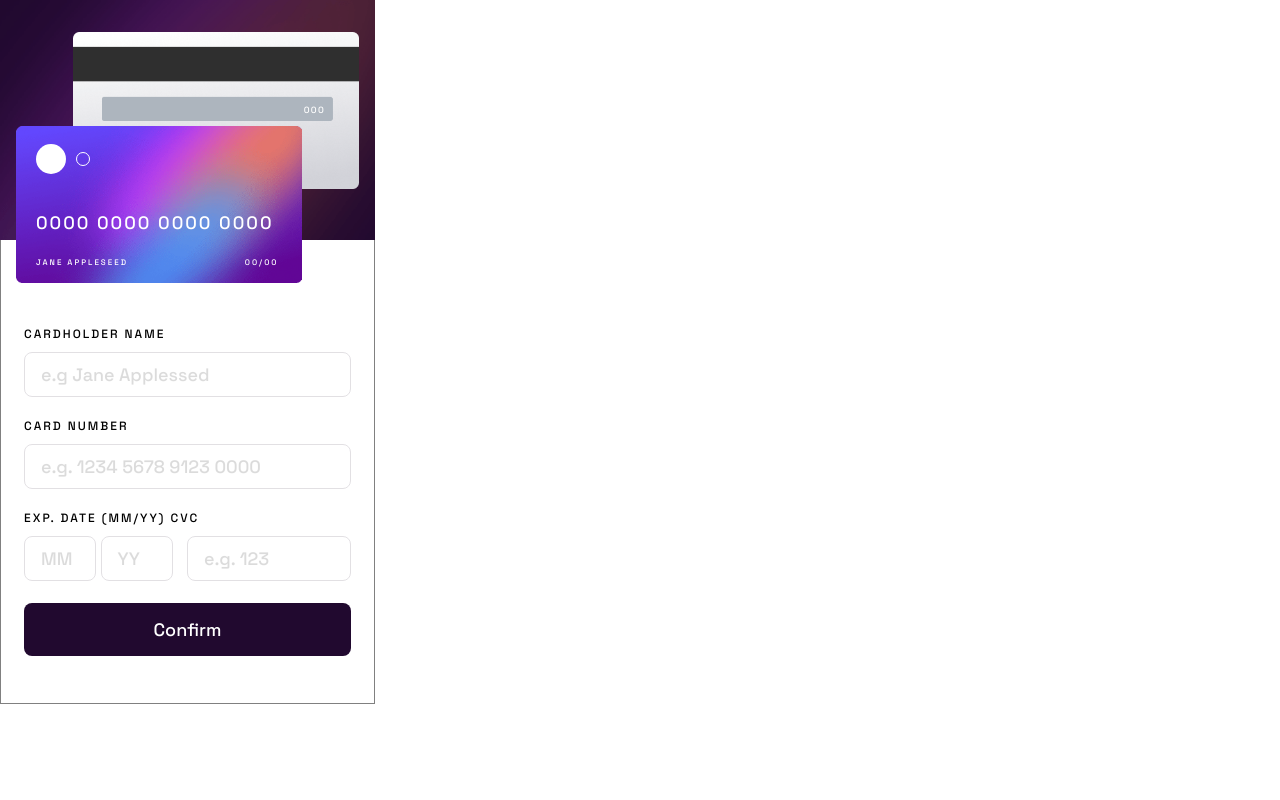
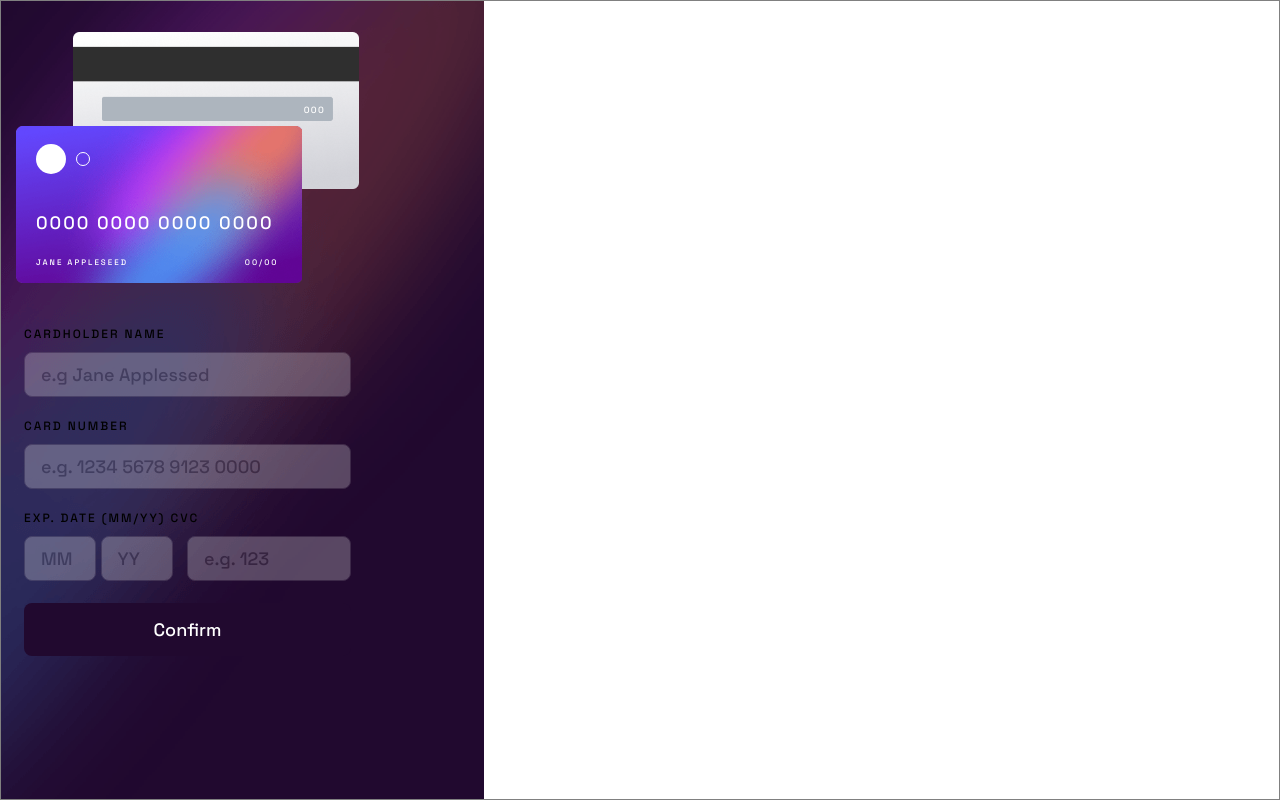
Before and after one commit to GonzaloGC/Interactive-card-details-form, a plain HTML site: page index.html in a window 1280 px wide. Drawn offline with Linux system fonts and the light colour scheme.

Commit message:
added media quieris

```diff
--- a/styles.css
+++ b/styles.css
@@ -34,11 +34,12 @@ body {
   background-image: url(/images/bg-main-desktop.png);
   background-repeat: no-repeat;
   background-size: cover;
-  position: absolute;
-  width: 375px;
+  display: flex;
+  /* position: absolute; */
+  /* width: 375px;
   height: 240px;
   left: 0px;
-  top: 0px;
+  top: 0px; */
 }
 label {
   font-family: "Space Grotesk";
@@ -193,12 +194,12 @@ label {
   justify-content: space-between;
   padding-top: 9px;
 }
-.input__padd{
+.input__padd {
   padding-top: 9px;
   justify-content: center;
 }
 .inputs {
-  font-family: 'Space Grotesk';
+  font-family: "Space Grotesk";
   text-indent: 16px;
   font-style: normal;
   font-weight: 500;
@@ -233,3 +234,18 @@ label {
   text-decoration: none;
   color: var(--White);
 }
+
+@media screen and (min-width: 600px) {
+  .card {
+    display: flex;
+    flex-direction: row;
+    width: 100vw;
+    height: 100vh;
+  }
+  .card__hero {
+    /* background-image: url(/images/bg-main-desktop.png); */
+    background-repeat: no-repeat;
+    background-size: cover;
+    display: flex;
+    width: 483px;
+}
```
